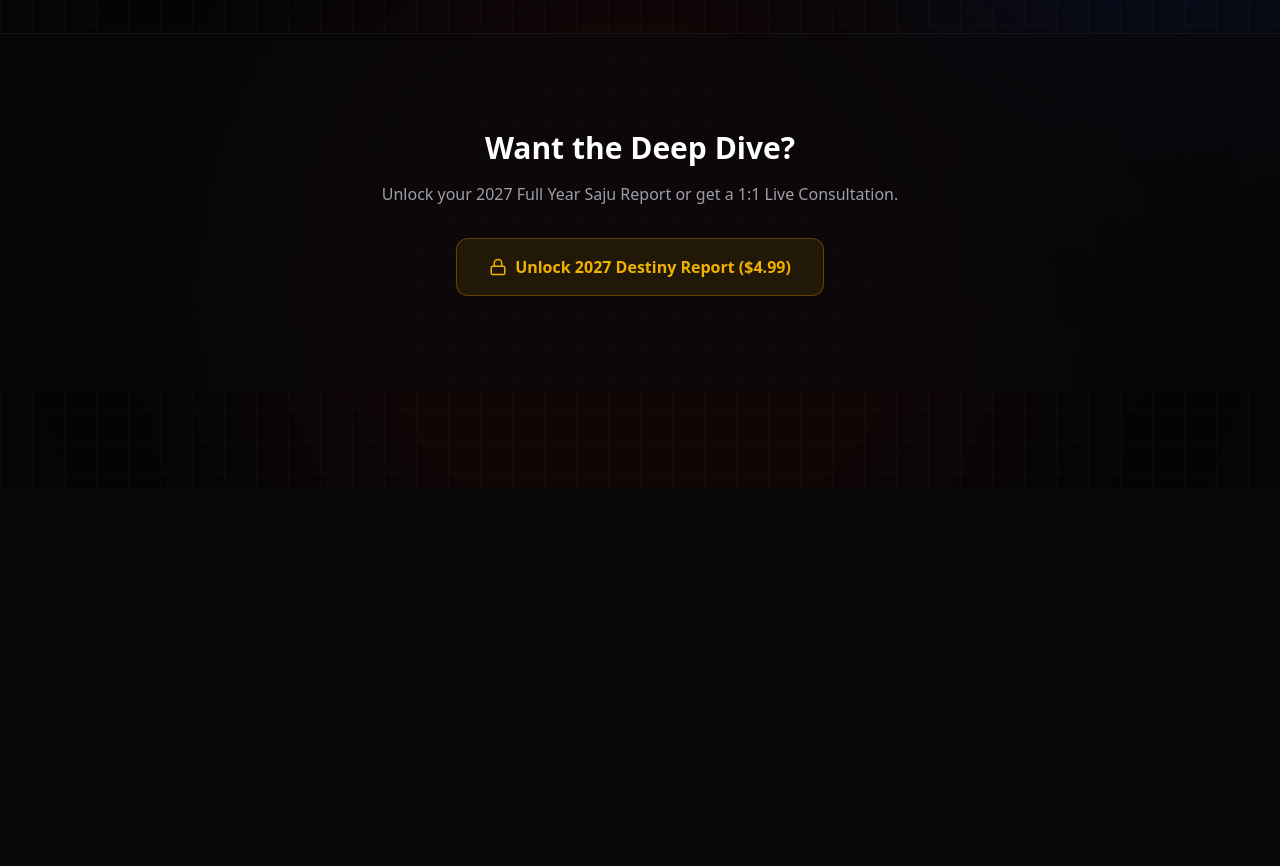
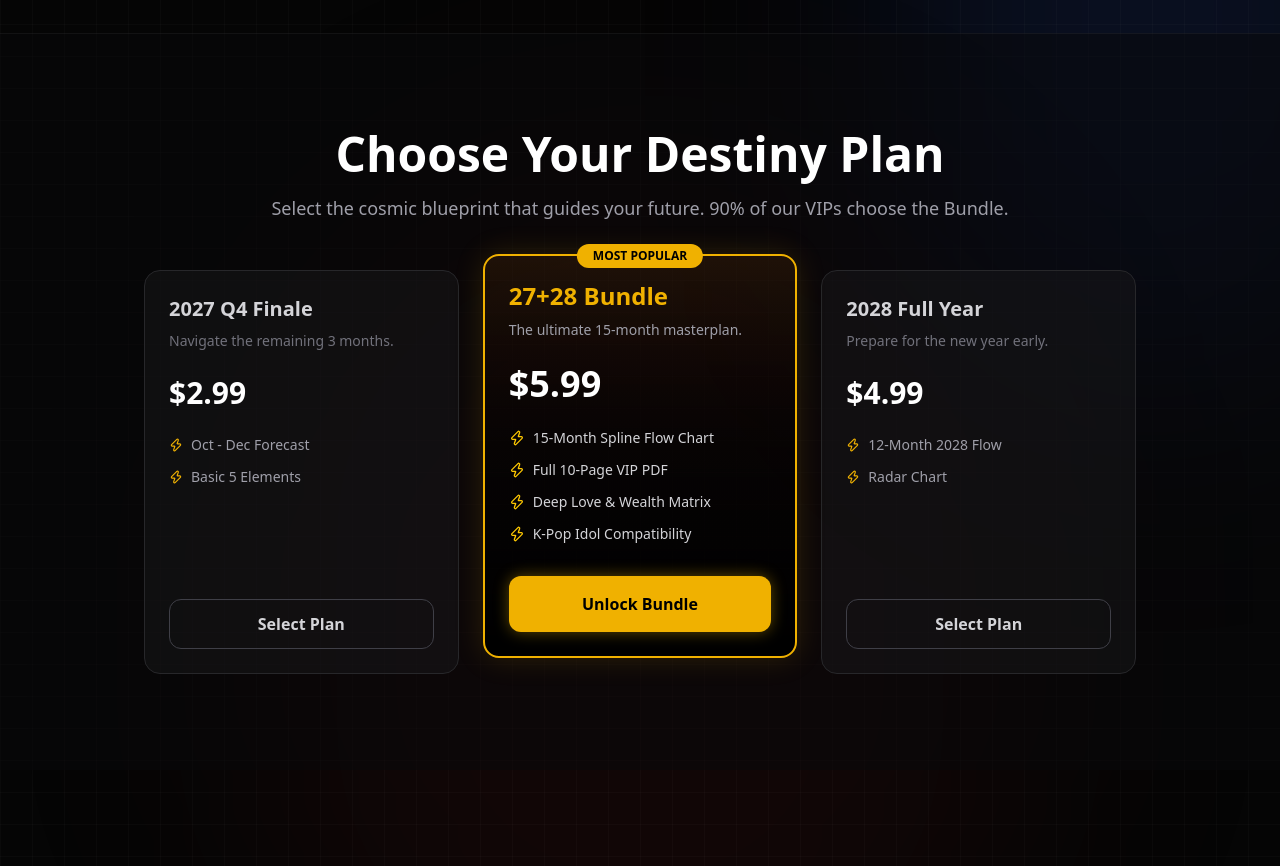
Before and after one commit to cwjung77-glitch/K-oracle, a Next.js app: page / in a window 1280 px wide. Shown: the part 1480-2346 px from the top of the page. Before the commit the page ends 1968 px from the top, so only its background shows below. Built offline with nearby package versions, Linux system fonts and the light colour scheme.

Commit message:
Implement 3-tier Decoy Pricing Table (Popcorn Set Strategy) for Saju Premium Report

```diff
--- a/src/app/page.js
+++ b/src/app/page.js
@@ -119,20 +119,53 @@ export default function OracleLanding() {
       <section className="mt-32 border-t border-white/5 bg-zinc-950/50 py-24 px-6 relative" id="premium-report">
 
         {!hasPaid ? (
-          <div className="text-center max-w-xl mx-auto">
+          <div className="text-center w-full max-w-5xl mx-auto">
             {activeTab === 'saju' ? (
-              <>
-                <h2 className="text-3xl font-black mb-4">Want the Deep Dive?</h2>
-                <p className="text-zinc-400 mb-8">Unlock your 2027 Full Year Saju Report or get a 1:1 Live Consultation.</p>
-                <div className="flex flex-col sm:flex-row gap-4 justify-center">
-                  <button
-                    onClick={() => setShowCheckout(true)}
-                    className="px-8 py-4 rounded-xl border border-yellow-500/30 bg-yellow-500/10 text-yellow-500 font-bold hover:bg-yellow-500/20 transition-colors flex items-center justify-center gap-2"
-                  >
-                    <Lock size={18} /> Unlock 2027 Destiny Report ($4.99)
-                  </button>
+              <div className="max-w-5xl mx-auto w-full px-4">
+                <h2 className="text-3xl md:text-5xl font-black mb-4">Choose Your Destiny Plan</h2>
+                <p className="text-zinc-400 mb-12 text-lg">Select the cosmic blueprint that guides your future. 90% of our VIPs choose the Bundle.</p>
+
+                <div className="grid grid-cols-1 md:grid-cols-3 gap-6 text-left">
+                  {/* Tier 1: 2027 Q4 */}
+                  <div className="bg-zinc-900/50 border border-zinc-800 rounded-2xl p-6 flex flex-col hover:border-yellow-500/30 transition-colors">
+                    <h3 className="text-xl font-bold text-zinc-300">2027 Q4 Finale</h3>
+                    <p className="text-zinc-500 text-sm mt-2 mb-6">Navigate the remaining 3 months.</p>
+                    <div className="text-3xl font-black mb-6">$2.99</div>
+                    <ul className="space-y-3 mb-8 text-sm text-zinc-400 flex-grow">
+                      <li className="flex gap-2 items-center"><Zap size={14} className="text-yellow-500 flex-shrink-0" /> Oct - Dec Forecast</li>
+                      <li className="flex gap-2 items-center"><Zap size={14} className="text-yellow-500 flex-shrink-0" /> Basic 5 Elements</li>
+                    </ul>
+                    <button onClick={() => { setHasPaid(true); }} className="w-full py-3 rounded-xl border border-zinc-700 hover:bg-zinc-800 transition-colors font-bold text-zinc-300">Select Plan</button>
+                  </div>
+
+                  {/* Tier 3: Bundle (Most Popular) */}
+                  <div className="bg-gradient-to-b from-yellow-900/20 to-black border-2 border-yellow-500 rounded-2xl p-6 flex flex-col relative transform md:-translate-y-4 shadow-[0_0_30px_rgba(234,179,8,0.15)] z-10">
+                    <div className="absolute -top-3 left-1/2 transform -translate-x-1/2 bg-yellow-500 text-black text-xs font-black px-4 py-1 rounded-full whitespace-nowrap">MOST POPULAR</div>
+                    <h3 className="text-2xl font-bold text-yellow-500">27+28 Bundle</h3>
+                    <p className="text-zinc-400 text-sm mt-2 mb-6">The ultimate 15-month masterplan.</p>
+                    <div className="text-4xl font-black mb-6 text-white">$5.99</div>
+                    <ul className="space-y-3 mb-8 text-sm text-zinc-300 flex-grow">
+                      <li className="flex gap-2 items-start"><Zap size={16} className="text-yellow-400 flex-shrink-0 mt-0.5" /> 15-Month Spline Flow Chart</li>
+                      <li className="flex gap-2 items-start"><Zap size={16} className="text-yellow-400 flex-shrink-0 mt-0.5" /> Full 10-Page VIP PDF</li>
+                      <li className="flex gap-2 items-start"><Zap size={16} className="text-yellow-400 flex-shrink-0 mt-0.5" /> Deep Love & Wealth Matrix</li>
+                      <li className="flex gap-2 items-start"><Zap size={16} className="text-yellow-400 flex-shrink-0 mt-0.5" /> K-Pop Idol Compatibility</li>
+                    </ul>
+                    <button onClick={() => { setHasPaid(true); }} className="w-full py-4 rounded-xl bg-yellow-500 text-black font-black hover:bg-yellow-400 transition-colors shadow-[0_0_15px_rgba(234,179,8,0.4)]">Unlock Bundle</button>
+                  </div>
+
+                  {/* Tier 2: 2028 */}
+                  <div className="bg-zinc-900/50 border border-zinc-800 rounded-2xl p-6 flex flex-col hover:border-yellow-500/30 transition-colors">
+                    <h3 className="text-xl font-bold text-zinc-300">2028 Full Year</h3>
+                    <p className="text-zinc-500 text-sm mt-2 mb-6">Prepare for the new year early.</p>
+                    <div className="text-3xl font-black mb-6">$4.99</div>
+                    <ul className="space-y-3 mb-8 text-sm text-zinc-400 flex-grow">
+                      <li className="flex gap-2 items-center"><Zap size={14} className="text-yellow-500 flex-shrink-0" /> 12-Month 2028 Flow</li>
+                      <li className="flex gap-2 items-center"><Zap size={14} className="text-yellow-500 flex-shrink-0" /> Radar Chart</li>
+                    </ul>
+                    <button onClick={() => { setHasPaid(true); }} className="w-full py-3 rounded-xl border border-zinc-700 hover:bg-zinc-800 transition-colors font-bold text-zinc-300">Select Plan</button>
+                  </div>
                 </div>
-              </>
+              </div>
             ) : (
               <>
                 <h2 className="text-3xl font-black mb-4">Unlock Your Beauty Blueprint</h2>
```
